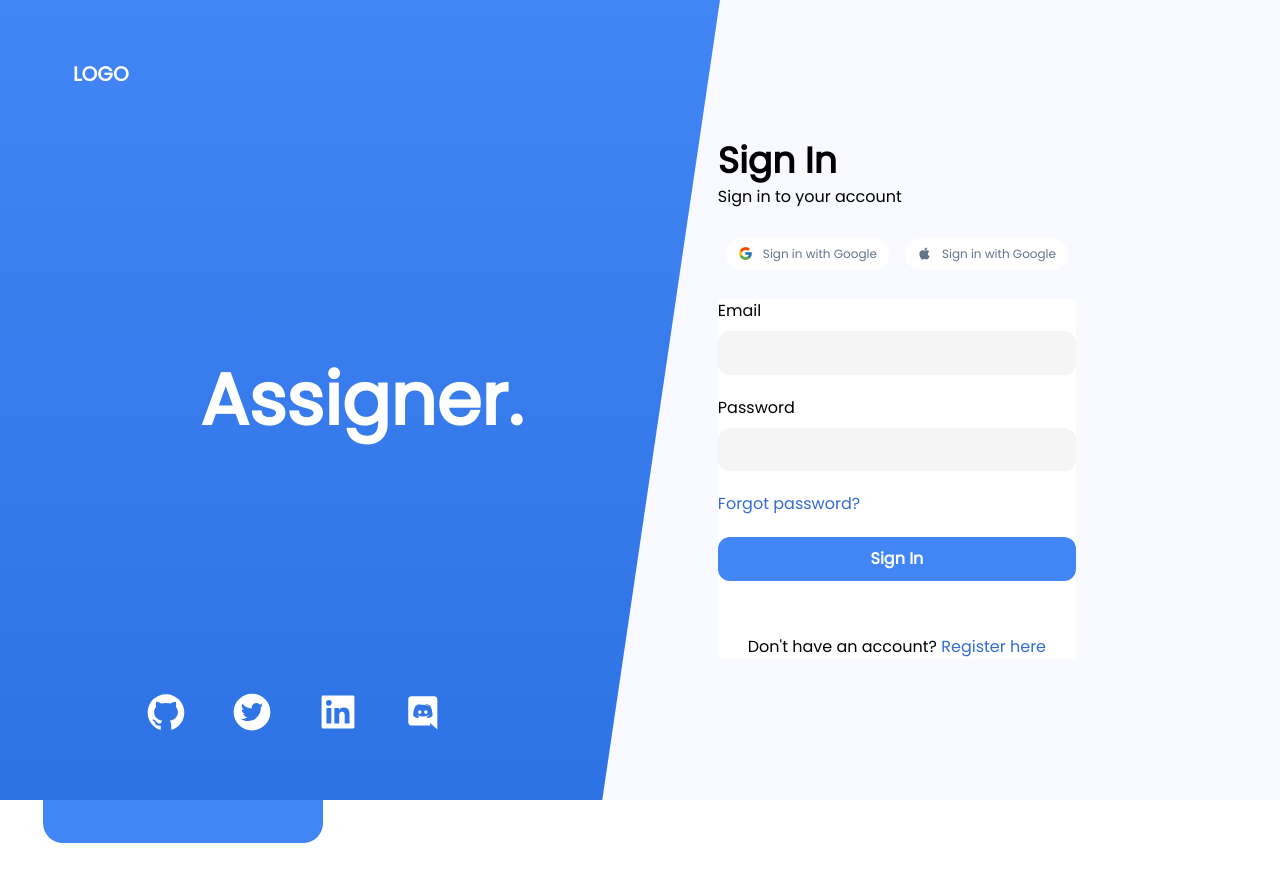
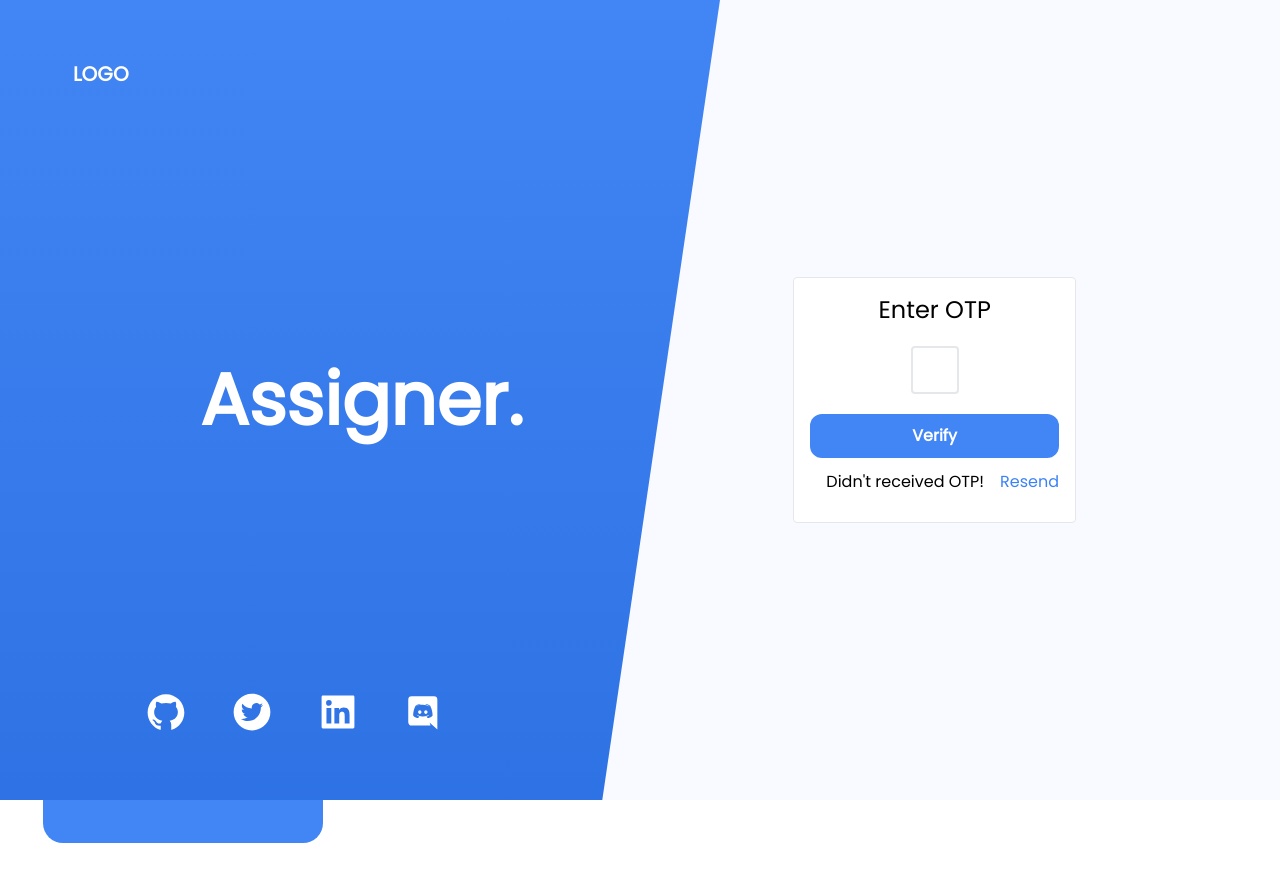
Before and after one commit to myselfims/assigner_frontend, a React (Vite) app: page /login in a window 1280 px wide. Shown: the top 882 px of the page. Built offline with nearby package versions, Linux system fonts and the light colour scheme; some icons are missing.

Commit message:
changes otp

```diff
--- a/src/components/AddTaskModal.jsx
+++ b/src/components/AddTaskModal.jsx
@@ -2,11 +2,12 @@ import React, { useEffect, useState } from "react";
 import { AiOutlineClose } from "react-icons/ai";
 import { FaSave } from "react-icons/fa";
 import { fetchData, postData } from "../api";
-import Loader from "./Loader";
 import { useFormik } from "formik";
 import { TaskSchema } from "../validation/validation_schema";
 import { useDispatch } from "react-redux";
 import { addTask } from "../store/features/tasksSlice";
+import { setAlert } from "../store/features/appGlobalSlice";
+import Loader from '../components/Loader'
 
 const initialValues = {
   title: "",
@@ -15,9 +16,10 @@ const initialValues = {
   assignedToId: "",
 };
 
-const AddTaskModal = ({ setModal, activeTask }) => {
+const AddTaskModal = ({ setModal }) => {
   const dispatch = useDispatch();
   const [users, setUsers] = useState([]);
+  const [loading, setLoading] = useState(false)
 
   const {
     values,
@@ -32,15 +34,17 @@ const AddTaskModal = ({ setModal, activeTask }) => {
     initialValues,
     validationSchema: TaskSchema,
     onSubmit: (data) => {
-      console.log("working");
+      setLoading(true)
       postData(`/tasks/`, data)
         .then((res) => {
-          console.log(res);
+          setLoading(false)
           setModal(false);
+          console.log(res.data)
           dispatch(addTask(res.data));
         })
         .catch((error) => {
-          console.log(error);
+          setLoading(false)
+          dispatch(setAlert({alert:true,type:'danger',message:'Server not responding!'}))
         });
     },
   });
@@ -63,6 +67,7 @@ const AddTaskModal = ({ setModal, activeTask }) => {
             onClick={() => setModal(false)}
             className="text-[#999CA0] hover:opacity-70"
           >
+
             <AiOutlineClose className="w-[24px] h-[24px]" />
           </button>
         </div>
@@ -76,16 +81,18 @@ const AddTaskModal = ({ setModal, activeTask }) => {
                   name="title"
                   onChange={handleChange}
                   onBlur={handleBlur}
+                  value={values.title}
                   placeholder="Eg. John Doe"
-                  className="border rounded-md outline-none p-2"
+                  className={`border ${errors.title && touched.title? 'border-red-500':null} rounded-md outline-none p-2`}
                   type="text"
                 />
               </div>
               <div className="my-[24px] flex flex-col">
-                <label htmlFor="">Description</label>
+                <label htmlFor="">Description (Optional) </label>
                 <textarea
                   onChange={handleChange}
                   onBlur={handleBlur}
+                  value={values.description}
                   name="description"
                   placeholder="Description here"
                   className="border mt-[8px] rounded-md outline-none p-2"
@@ -96,17 +103,20 @@ const AddTaskModal = ({ setModal, activeTask }) => {
                 <input
                   onChange={handleChange}
                   onBlur={handleBlur}
+                  value={values.deadline}
                   name="deadline"
-                  className="border rounded-md outline-none p-2"
+                  className={`border ${errors.deadline && touched.deadline? 'border-red-500':null} rounded-md outline-none p-2`}
                   type="date"
                 />
                 <select
                   onChange={handleChange}
                   onBlur={handleBlur}
+                  value={values.assignedToId}
                   className="border-2 cursor-pointer rounded"
                   name="assignedToId"
                   id=""
                 >
+                  <option defaultChecked value="">select user</option>
                   {users?.map((u) => {
                     return (
                       <option className="relative group" value={u?.id}>
@@ -118,10 +128,11 @@ const AddTaskModal = ({ setModal, activeTask }) => {
               </div>
               <div className="flex ">
                 <button
+                  disabled={loading}
                   type="submit"
                   className="rounded-[8px] w-full flex justify-center items-center font-semibold bg-[#3E84F8] text-white px-[16px] py-[8px]"
                 >
-                  Save <FaSave className="mx-3" />
+                  Save {loading?<Loader/>:<FaSave className="mx-3" />}
                 </button>
               </div>
             </div>
--- /dev/null
+++ b/src/components/OtpVerifier.jsx
@@ -0,0 +1,43 @@
+import React, { useState } from "react";
+import Loader from "./Loader";
+
+const OtpVerifier = () => {
+  const [otp, setOtp] = useState('')
+
+  const [loading, setLoading] = useState(false);
+
+  const verify = ()=>{
+    setLoading(true)
+  }
+
+
+  return (
+    <div className="rounded border p-4 max-sm:text-xs flex flex-col items-center bg-[#FFFFFF]">
+      <div className="head">
+        <h1 className="text-2xl">Enter OTP</h1>
+      </div>
+      <div className="input my-5">
+        <input onChange={(e)=>setOtp(e.target.value)} value={otp} className="w-12 h-12 mx-4 text-center text-xl font-semibold border-2  rounded" type="text" />
+      </div>
+      <div className="w-full">
+        <button
+            onClick={verify}
+          type="submit"
+          className="w-full flex items-center justify-center font-bold rounded-xl bg-[#4285F4] text-white h-[43.91px]"
+        >
+          Verify
+          {loading ? <Loader /> : null}
+        </button>
+
+        <div className="flex">
+
+        <p className="my-3 mx-4"> Didn't received OTP!</p>
+        <button className="text-blue-500">Resend</button>
+        </div>
+
+      </div>
+    </div>
+  );
+};
+
+export default OtpVerifier;
--- a/src/components/TaskCard.jsx
+++ b/src/components/TaskCard.jsx
@@ -8,18 +8,18 @@ const TaskCard = ({task}) => {
     const dispatch = useDispatch()
   return (
     <div onClick={()=>dispatch(setActiveTask(task))}  className="task-card border rounded-md my-4 p-2 w-full">
-      <h1 className="font-bold text-xl">{task.title}</h1>
+      <h1 className="font-bold text-xl">{task?.title}</h1>
       <div className="flex my-1">
         <img
-          src={user.avatar}
+          src={user?.avatar}
           className="w-6 h-6 rounded-full"
           alt=""
         />
-        <p className="mx-2 text-slate-600">{user.name}</p>
+        <p className="mx-2 text-slate-600">{user?.name}</p>
       </div>
       <div className="flex my-2 justify-between">
         <p>{new Date(task.deadline).toDateString()}</p>
-        <p className="text-center border rounded-full p-1">{task.status}</p>
+        <p className="text-center border rounded-full p-1">{task?.status}</p>
       </div>
     </div>
   );
--- a/src/components/TaskRow.jsx
+++ b/src/components/TaskRow.jsx
@@ -4,23 +4,31 @@ import { setActiveTask } from "../store/features/taskDetailsSlice";
 
 const TaskRow = ({ task }) => {
   const {users} = useSelector(state=>state.users)
+  const user = users.filter((item)=>item.id==task?.assignedById)[0]
   const dispatch = useDispatch()
 
   return (
     <tr onClick={()=>dispatch(setActiveTask(task))} className="hover:bg-slate-100 cursor-pointer">
       <td className="border-2 p-2">
-        <h1 className="font-bold">{task.title}</h1>
+        <h1 className="font-bold">{task?.title}</h1>
       </td>
       <td className="border-2 p-2">
-        <p className="text-center">{task.deadline}</p>
+        <p className="text-center">{new Date(task?.deadline).toDateString()}</p>
       </td>
       <td className="border-2 p-2">
-        <p className={`text-center border rounded-full bg-${task.status=='Assigned'?'red':task.status=='In Progress'?'yellow':'green'}-300`}>
-          {task.status}
+        <p className={`text-center border rounded-full bg-${task?.status=='Assigned'?'red':task?.status=='In Progress'?'yellow':'green'}-300`}>
+          {task?.status}
         </p>
       </td>
       <td className="border-2 p-2">
-        <p className="text-center">{users.filter((item)=>item.id==task.assignedById)[0]?.name}</p>
+        <div className="flex items-center">
+        <img
+          src={user?.avatar}
+          className="w-6 h-6 rounded-full"
+          alt=""
+        />
+        <p className="text-center mx-1">{users.filter((item)=>item.id==task?.assignedById)[0]?.name}</p>
+        </div>
       </td>
     </tr>
   );
--- a/src/pages/Auth.jsx
+++ b/src/pages/Auth.jsx
@@ -12,11 +12,15 @@ import { useFormik } from "formik";
 import { getAuthInfo, postData } from "../api";
 import { loginSchema, signupSchema } from "../validation/validation_schema";
 import Loader from "../components/Loader";
+import {AiFillEye,AiFillEyeInvisible} from 'react-icons/ai'
+import OtpVerifier from "../components/OtpVerifier";
 
 const Auth = ({ page }) => {
   const navigate = useNavigate();
   const [loading, setLoading] = useState(false);
   const [error, setError] = useState(null);
+  const [showPassword, setShowPassword] = useState(false)
+  const [otpVerify, setVerify] = useState(true)
 
   const initialValues = {
     login: {
@@ -49,7 +53,11 @@ const Auth = ({ page }) => {
           setError(null);
           setLoading(false);
           localStorage.setItem("auth_info", JSON.stringify(res.data));
-          navigate("/");
+          if (res.data.isVerified){
+            navigate("/");
+          }else{
+
+          }
         })
         .catch((er) => {
           resetForm();
@@ -112,11 +120,15 @@ const Auth = ({ page }) => {
           </div>
         </div>
       </div>
-      <div className="flex bg-[#F8FAFF] items-center justify-center w-full  h-full ">
+      <div className="form flex bg-[#F8FAFF] items-center justify-center w-full  h-full ">
+        {/* Navbar for mobile */}
         <div className="absolute max-sm:flex hidden items-center w-screen p-3 top-0 left-0 bg-[#4285F4]">
           <h1 className="font-bold text-xl text-white">Assinger</h1>
         </div>
+        {/* Navbar for mobile */}
         <div className="absolute max-sm:static right-[204px]">
+        {otpVerify?<OtpVerifier/>:
+          <div className="form">
           <div className="head max-sm:flex max-sm:flex-col items-center">
             <h1 className="text-4xl font-bold">
               {page == "login" ? "Sign In" : "Sign Up"}
@@ -179,18 +191,22 @@ const Auth = ({ page }) => {
               </div>
               <div>
                 <p>Password</p>
+                <div className={`rounded-xl bg-[#F5F5F5] w-full mt-2 flex items-center h-[43.91px] p-3 outline-none ${
+                    errors.password && touched.password
+                      ? "border-red-300 border-2"
+                      : null
+                  }`}>
                 <input
                   value={values.password}
                   name="password"
-                  type="password"
-                  className={`rounded-xl bg-[#F5F5F5] w-full mt-2  h-[43.91px] p-3 outline-none ${
-                    errors.password && touched.password
-                      ? "border-red-300 border-2"
-                      : null
-                  }`}
+                  type={showPassword?'text':'password'}
+                  className={`bg-[#F5F5F5] cur w-full outline-none`}
                   onChange={handleChange}
                   onBlur={handleBlur}
                 />
+                {showPassword?<AiFillEyeInvisible className="cursor-pointer" onClick={()=>setShowPassword(false)}/>:<AiFillEye className="cursor-pointer" onClick={()=>setShowPassword(true)}/>}
+                </div>
+
                 <p className="text-red-400 mb-[21px]">
                   {errors.password && touched.password ? errors.password : null}
                 </p>
@@ -226,6 +242,8 @@ const Auth = ({ page }) => {
               </p>
             )}
           </div>
+
+          </div>}
         </div>
       </div>
     </div>
--- a/src/pages/Profile.jsx
+++ b/src/pages/Profile.jsx
@@ -76,7 +76,7 @@ const Profile = () => {
 
   return (
     <div className="w-full flex justify-center">
-      <div className="border-2 max-sm:w-screen rounded p-4">
+      <div className="border-2 w-96 max-sm:w-screen rounded p-4">
         <div className="head flex justify-center">
           <label htmlFor="file">
             <div
--- a/src/validation/validation_schema.js
+++ b/src/validation/validation_schema.js
@@ -13,7 +13,7 @@ export const signupSchema = Yup.object({
 
 export const TaskSchema = Yup.object({
     title : Yup.string().min(10).required(),
-    description : Yup.string(),
+    description : Yup.string().optional(),
     deadline : Yup.date().required(),
     assignedToId : Yup.number().required()
   })
```
